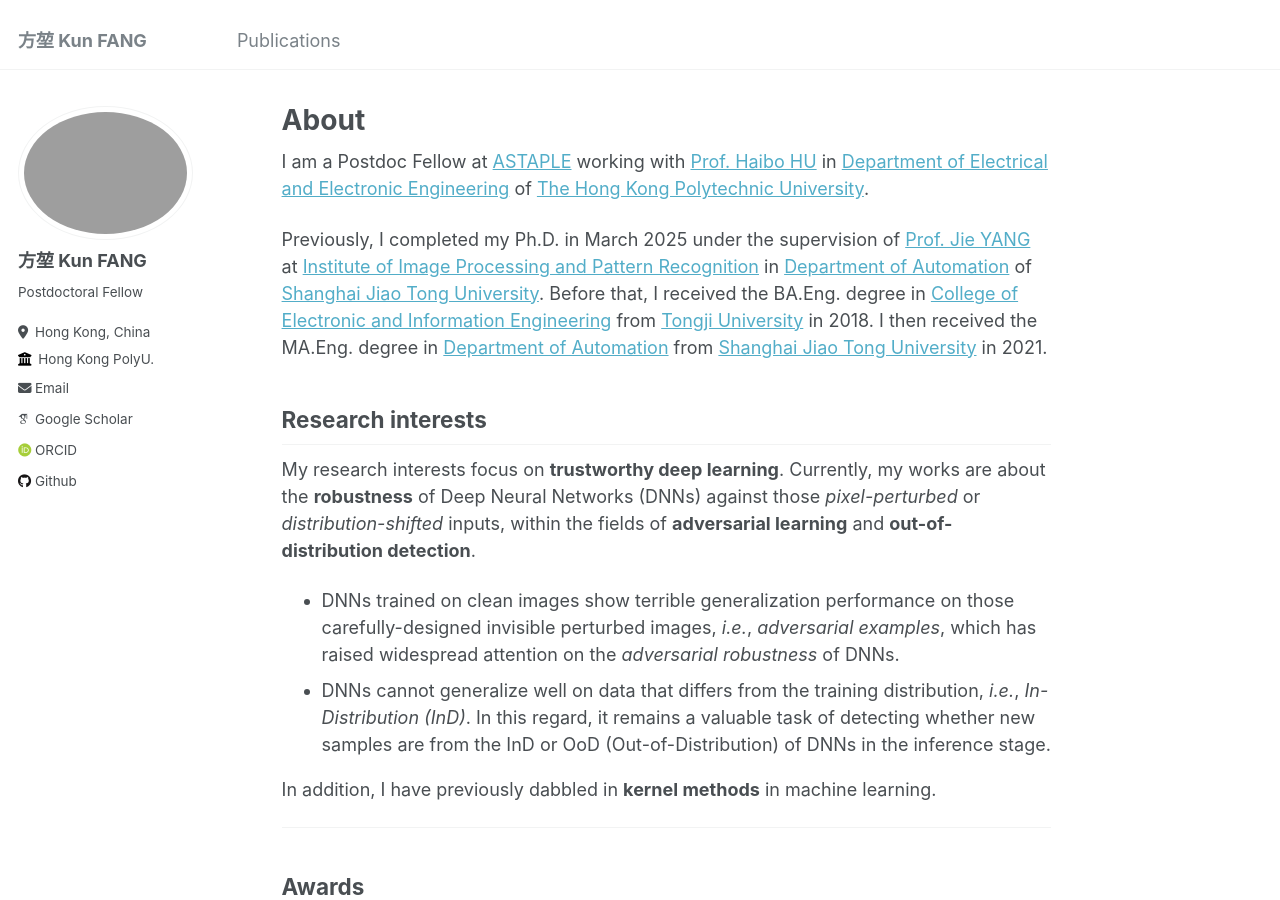
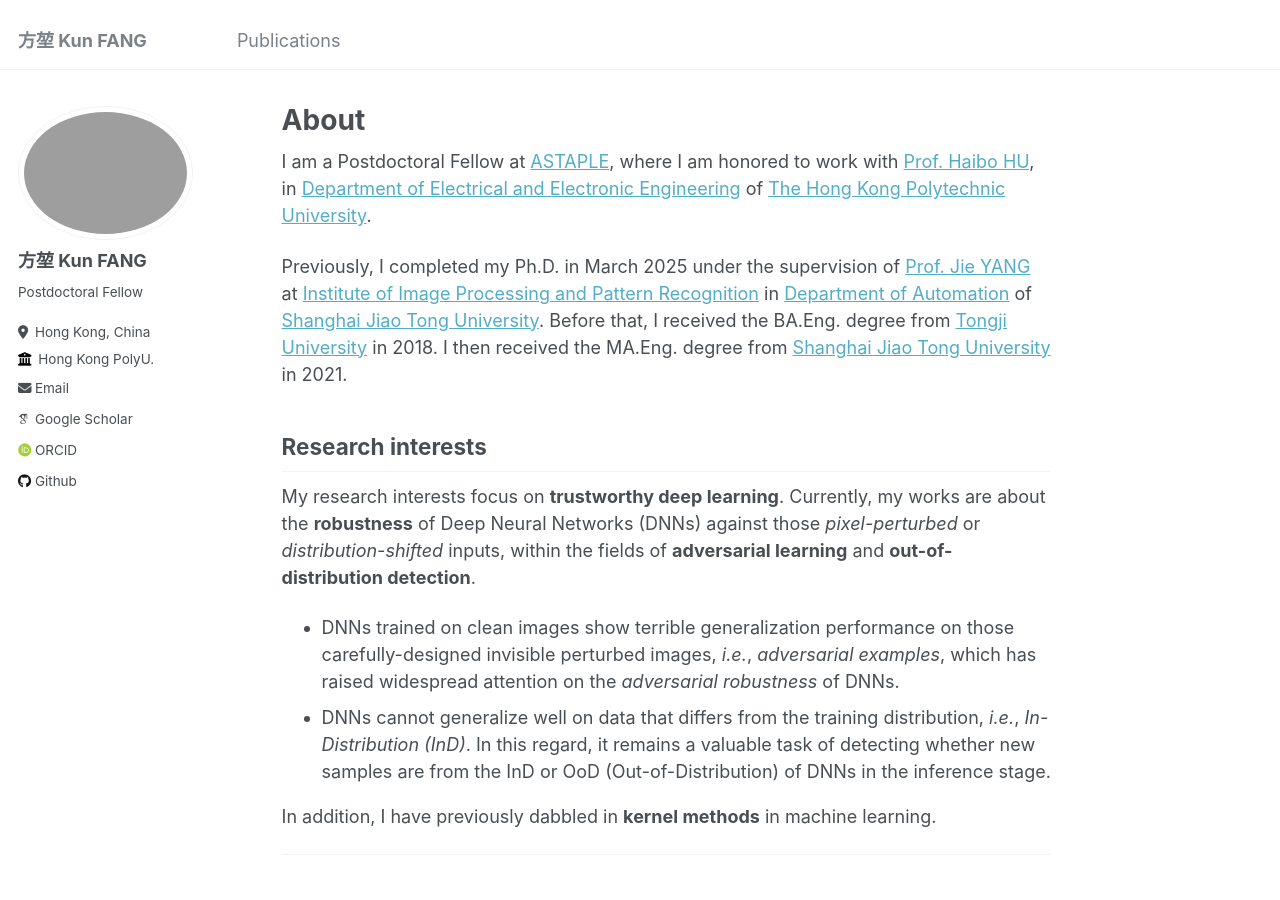
Before and after one commit to fanghenshaometeor/fanghenshaometeor.github.io, a Jekyll site: the page built from _pages/about.md, in a window 1280 px wide and 900 px high. Built offline with Jekyll 4.4.1, drawn with Linux system fonts in a browser that asks for light colours; some web fonts are replaced.

Commit message:
update-about

```diff
--- a/_pages/about.md
+++ b/_pages/about.md
@@ -7,9 +7,9 @@
   - /about.html
 ---
 
-I am a Postdoc Fellow at [ASTAPLE](https://www.astaple.com/) working with [Prof. Haibo HU](https://haibohu.org/) in [Department of Electrical and Electronic Engineering](https://www.polyu.edu.hk/eee/?sc_lang=en) of [The Hong Kong Polytechnic University](https://www.polyu.edu.hk/en/).
+I am a Postdoctoral Fellow at [ASTAPLE](https://www.astaple.com/), where I am honored to work with [Prof. Haibo HU](https://haibohu.org/), in [Department of Electrical and Electronic Engineering](https://www.polyu.edu.hk/eee/?sc_lang=en) of [The Hong Kong Polytechnic University](https://www.polyu.edu.hk/en/).
 
-Previously, I completed my Ph.D. in March 2025 under the supervision of [Prof. Jie YANG](https://scholar.google.com/citations?user=tmx7tu8AAAAJ&hl=en) at [Institute of Image Processing and Pattern Recognition](http://www.pami.sjtu.edu.cn/) in [Department of Automation](https://automation.sjtu.edu.cn/) of [Shanghai Jiao Tong University](https://www.sjtu.edu.cn/). Before that, I received the BA.Eng. degree in [College of Electronic and Information Engineering](https://see.tongji.edu.cn/) from [Tongji University](https://www.tongji.edu.cn/) in 2018. I then received the MA.Eng. degree in [Department of Automation](https://automation.sjtu.edu.cn/) from [Shanghai Jiao Tong University](https://www.sjtu.edu.cn/) in 2021.
+Previously, I completed my Ph.D. in March 2025 under the supervision of [Prof. Jie YANG](https://scholar.google.com/citations?user=tmx7tu8AAAAJ&hl=en) at [Institute of Image Processing and Pattern Recognition](http://www.pami.sjtu.edu.cn/) in [Department of Automation](https://automation.sjtu.edu.cn/) of [Shanghai Jiao Tong University](https://www.sjtu.edu.cn/). Before that, I received the BA.Eng. degree from [Tongji University](https://www.tongji.edu.cn/) in 2018. I then received the MA.Eng. degree from [Shanghai Jiao Tong University](https://www.sjtu.edu.cn/) in 2021.
 
 
 Research interests
```
